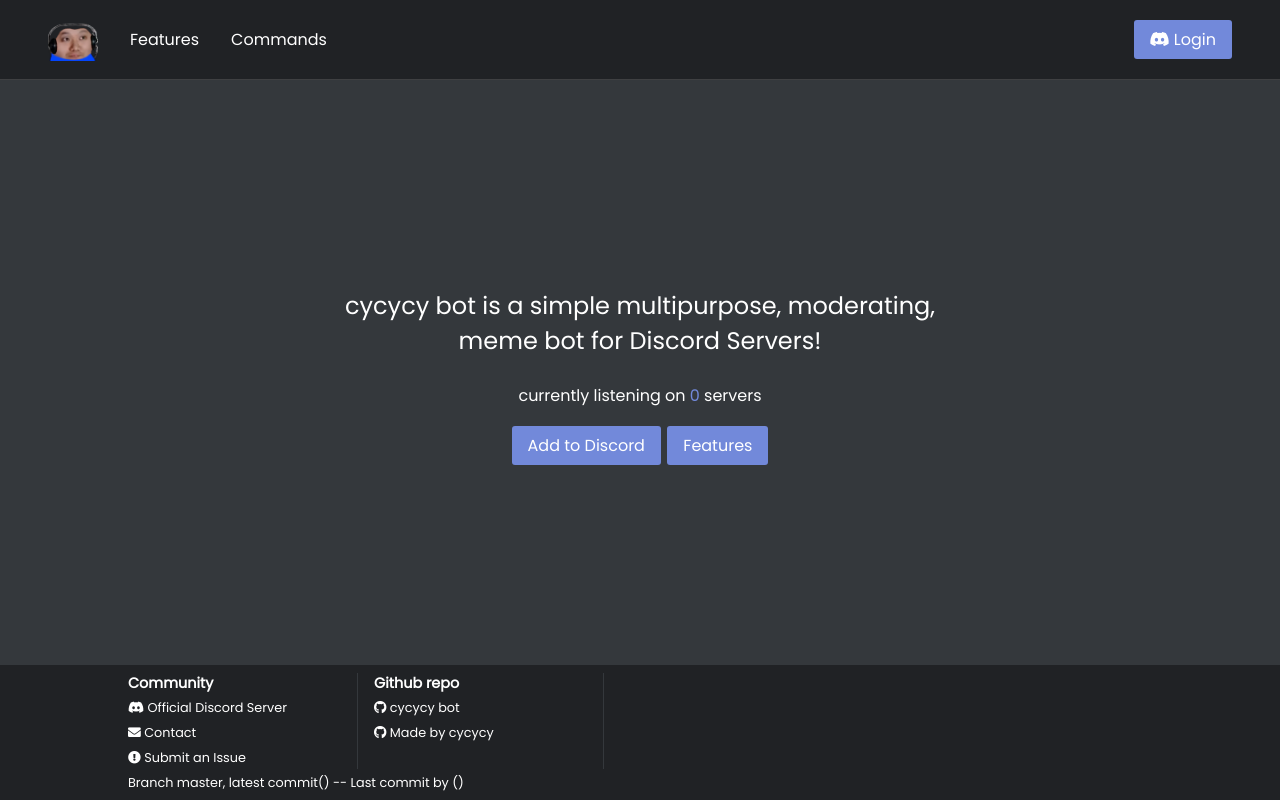
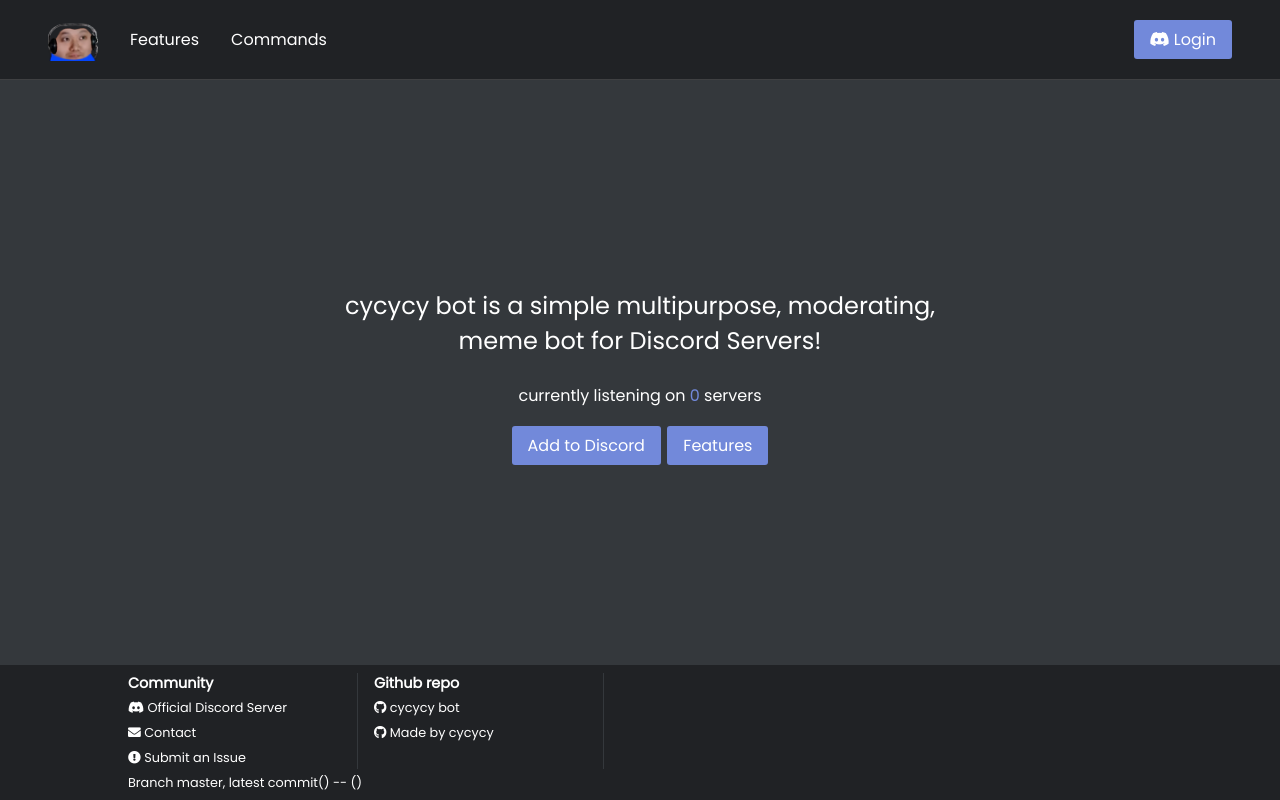
Before and after one commit to cycycy-bot/cycycybot-frontend, a React (Create React App) app: page / in a window 1280 px wide. Built offline with nearby package versions, Linux system fonts and the light colour scheme; no server answers.

Commit message:
removed committer name

```diff
--- a/src/components/Footer/Footer.js
+++ b/src/components/Footer/Footer.js
@@ -5,7 +5,6 @@
 
 const Footer = () => {
   const [commit, setCommit] = useState('');
-  const [committer, setCommitter] = useState('');
   const [commitDate, setCommitDate] = useState('');
 
   useEffect(() => {
@@ -84,10 +83,7 @@
         <div className="footer-bottom-content">
           Branch master, latest commit(
           {commit}
-          ) -- Last commit by
-          {' '}
-          {committer}
-          {' '}
+          ) --
           (
           {commitDate}
           )
```
Also changed, not shown: 1 other file (tests, documents, lock files or other folders).
